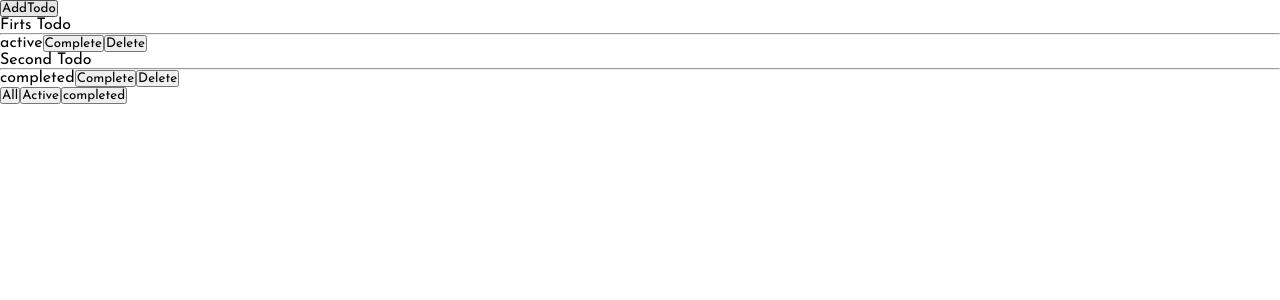
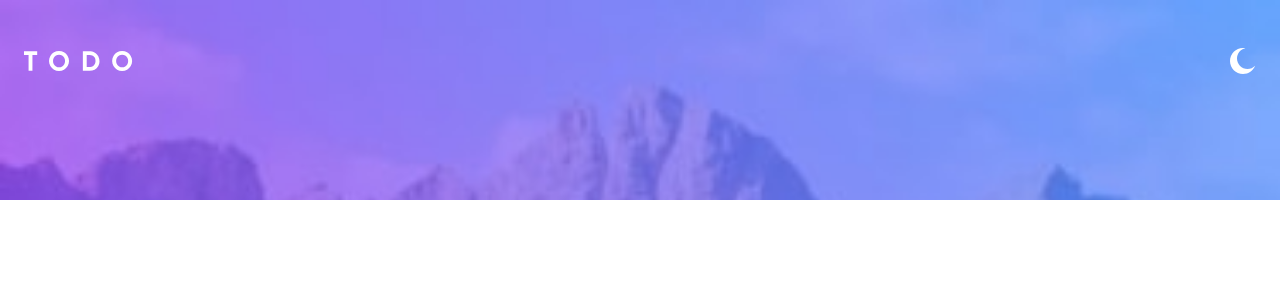
Before and after one commit to caarlosdamian/todo-app, a React (Vite) app: page / in a window 1280 px wide. Shown: the top 300 px of the page. Built offline with nearby package versions, Linux system fonts and the light colour scheme.

Commit message:
feat(app): added theme toggle

```diff
--- a/src/App.tsx
+++ b/src/App.tsx
@@ -1,9 +1,12 @@
 import { useContext, useMemo, useState } from 'react';
 import { todoContext } from './context/todoContext';
 import { TodoListI } from './utils/data';
+import { themeContext } from './context/themeContext';
+import { logo, moon, sun } from './assets';
 
 export const App = () => {
   const { dispatch, state } = useContext(todoContext);
+  const { isDarkmodeActive, darkmode, setDarkmode } = useContext(themeContext);
   const [showCaseList, setShowCaseList] = useState('all');
   const activeTodos = useMemo(
     () => state.filter((todo: TodoListI) => todo.status !== 'completed'),
@@ -21,8 +24,21 @@ export const App = () => {
       : activeTodos;
 
   return (
-    <main>
-      <button
+    <main className="app">
+      <div className={`header ${isDarkmodeActive}`}>
+        <div className="header__logo">
+          <img src={logo} alt="logo" />
+          <img
+            src={darkmode ? sun : moon}
+            alt="theme"
+            onClick={() => setDarkmode(!darkmode)}
+            className="theme__icon"
+          />
+        </div>
+        <div className="header__input"></div>
+      </div>
+      <div className="info"></div>
+      {/* <button
         onClick={() =>
           dispatch({
             type: 'addTodo',
@@ -65,7 +81,7 @@ export const App = () => {
       ))}
       <button onClick={() => setShowCaseList('all')}>All</button>
       <button onClick={() => setShowCaseList('active')}>Active</button>
-      <button onClick={() => setShowCaseList('completed')}>completed</button>
+      <button onClick={() => setShowCaseList('completed')}>completed</button> */}
     </main>
   );
 };
--- /dev/null
+++ b/src/assets/index.ts
@@ -0,0 +1,21 @@
+import bgDesktopDark from './bg-desktop-dark.jpg';
+import bgDesktopLight from './bg-desktop-light.jpg';
+import bgMobileLight from './bg-mobile-light.jpg';
+import bgMobileDark from './bg-mobile-dark.jpg';
+import check from './icon-check.svg';
+import cross from './icon-cross.svg';
+import moon from './icon-moon.svg';
+import sun from './icon-sun.svg';
+import logo from './logo.svg';
+
+export {
+  bgDesktopDark,
+  bgDesktopLight,
+  bgMobileLight,
+  bgMobileDark,
+  check,
+  cross,
+  moon,
+  sun,
+  logo,
+};
--- a/src/context/themeContext.tsx
+++ b/src/context/themeContext.tsx
@@ -1,13 +1,15 @@
-import React, { createContext, useState } from 'react';
+import React, { createContext, useMemo, useState } from 'react';
 
 interface ThemeContextI {
   darkmode: boolean;
   setDarkmode: React.Dispatch<React.SetStateAction<boolean>>;
+  isDarkmodeActive: string;
 }
 
 export const themeContext = createContext<ThemeContextI>({
   darkmode: false,
   setDarkmode: () => {},
+  isDarkmodeActive: '',
 });
 
 export const ThemeContextProvider = ({
@@ -16,8 +18,12 @@ export const ThemeContextProvider = ({
   children: React.ReactNode;
 }) => {
   const [darkmode, setDarkmode] = useState(false);
+  const isDarkmodeActive: string = useMemo(
+    () => (darkmode ? 'dark' : ''),
+    [darkmode]
+  );
   return (
-    <themeContext.Provider value={{ darkmode, setDarkmode }}>
+    <themeContext.Provider value={{ darkmode, setDarkmode, isDarkmodeActive }}>
       {children}
     </themeContext.Provider>
   );
--- a/src/main.scss
+++ b/src/main.scss
@@ -5,3 +5,29 @@
   font-family: 'Josefin Sans';
   font-style: normal;
 }
+
+.app {
+  display: flex;
+  flex-direction: column;
+  .header {
+    background-image: url('./assets/bg-mobile-light.jpg');
+    background-repeat: no-repeat;
+    background-size: cover;
+    height: 200px;
+    width: 100vw;
+    padding: 48px 24px;
+
+    &.dark{
+      background-image: url('./assets/bg-mobile-dark.jpg');
+    }
+    &__logo{
+      display: flex;
+      justify-content: space-between;
+      .theme__icon{
+        cursor: pointer;
+      }
+    }
+  }
+  .info {
+  }
+}
--- a/src/main.tsx
+++ b/src/main.tsx
@@ -9,7 +9,6 @@ ReactDOM.createRoot(document.getElementById('root') as HTMLElement).render(
   <ThemeContextProvider>
     <TodoCotextProvider>
       <StrictMode>
-
       <App />
       </StrictMode>
     </TodoCotextProvider>
```
Also changed, not shown: src/assets/logo.svg (added).
